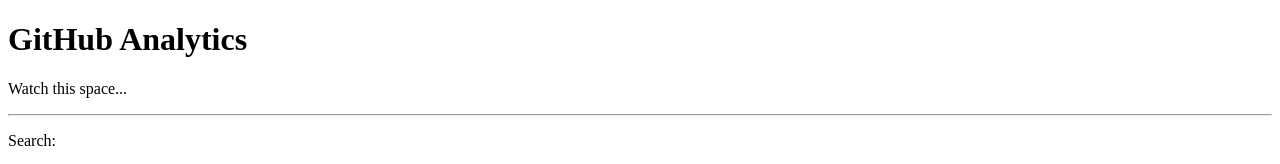
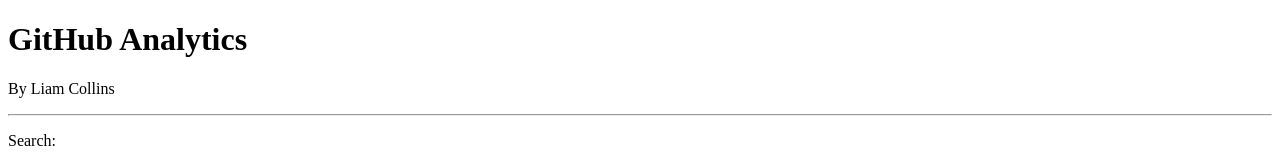
Before and after one commit to lpc477/GitHubVis, a React (Create React App) app in the folder project/: page / in a window 1280 px wide. Shown: the top 164 px of the page. Built offline with nearby package versions, Linux system fonts and the light colour scheme.

Commit message:
Added by line on page

```diff
--- a/project/src/App.jsx
+++ b/project/src/App.jsx
@@ -1,5 +1,6 @@
 import React, { Component } from 'react';
 import axios from 'axios';import Form from './components/Form.jsx';
+import Button from './components/Button.jsx';
 import SortedList from './components/SortedList.jsx';
 import ProfileDetails from './components/ProfileDetails.jsx';
 import LanguageList from './components/LanguageList.jsx';
@@ -87,7 +88,7 @@
           <h1 className="App-title">GitHub Analytics</h1>
         </header>
         <p className="App-intro">
-          Watch this space...
+          By Liam Collins
         </p>
         <hr></hr>
         <Form
--- a/project/src/components/ProfileDetails.jsx
+++ b/project/src/components/ProfileDetails.jsx
@@ -51,5 +51,4 @@
         </div>
       </div>
     )
-  };
-export default ProfileDetails
+  };export default ProfileDetails;
```
